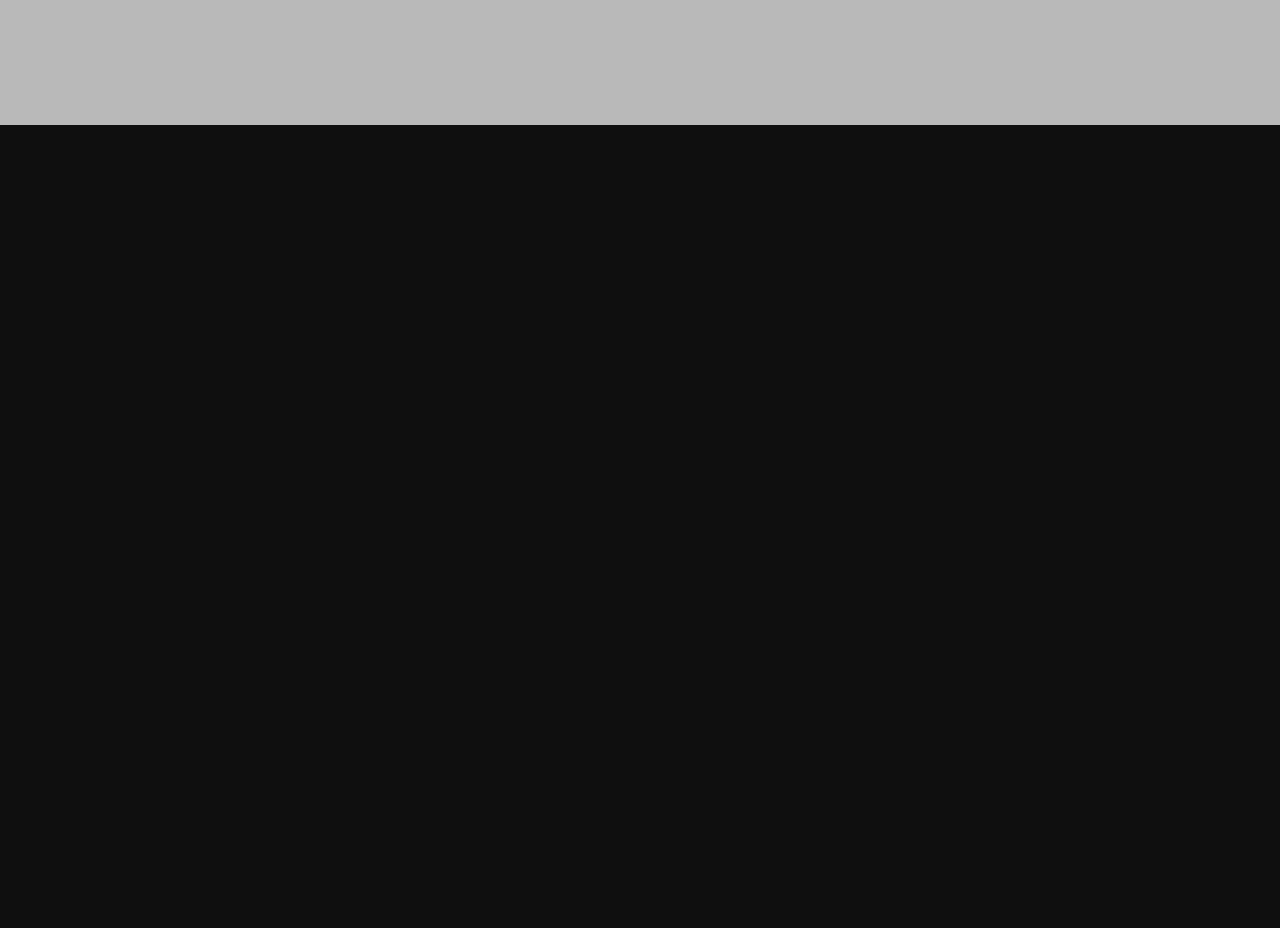
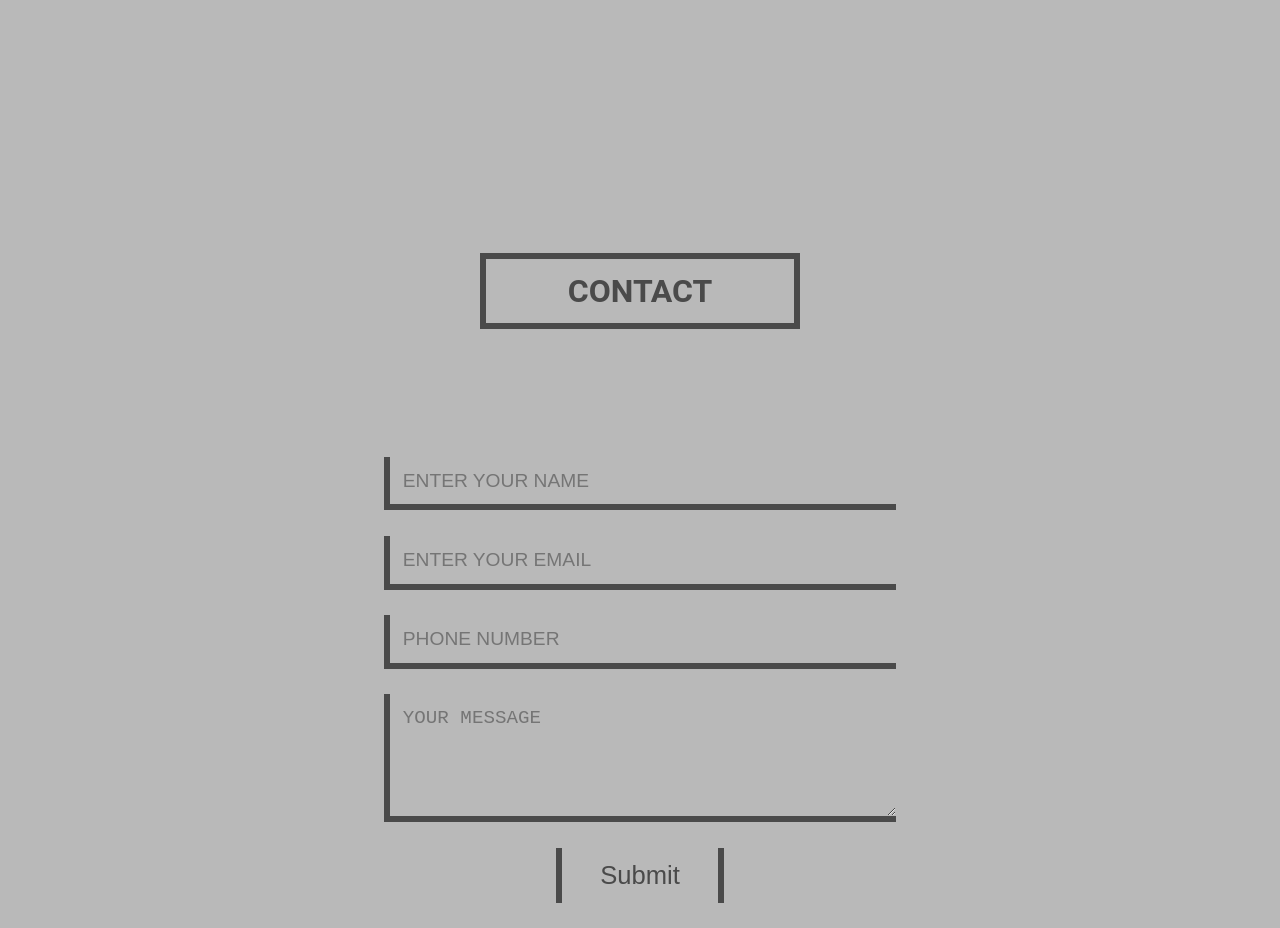
Before and after one commit to pshar-207/Portfolio, a React app: page / in a window 1280 px wide. Shown: the part 3320-4248 px from the top of the page. Before the commit the page ends 3445 px from the top, so only its background shows below. Built offline with nearby package versions, Linux system fonts and the light colour scheme; the HTML template or start-up script is replaced by a standard one.

Commit message:
add Contact section

```diff
--- a/src/App.jsx
+++ b/src/App.jsx
@@ -4,6 +4,7 @@ import HeroSection from "./Components/HeroSection/HeroSection";
 import Projects from "./Components/Projects/Projects";
 import Skills from "./Components/Skills/Skills";
 import AboutMe from "./Components/About Me/AboutMe";
+import Contact from "./Components/Contact/Contact";
 
 function App() {
   return (
@@ -12,6 +13,7 @@ function App() {
       <Projects />
       <Skills />
       <AboutMe />
+      <Contact />
     </>
   );
 }
--- /dev/null
+++ b/src/Components/Contact/Contact.css
@@ -0,0 +1,116 @@
+.Contact-container {
+  font-family: "Roboto", serif;
+  background-color: #b9b9b9;
+  color: #4a4a4a;
+  display: flex;
+  flex-direction: column;
+  align-items: center;
+}
+.Contact-Heading-container {
+  display: flex;
+  justify-content: center;
+  border: 0.5vw solid #4a4a4a;
+  color: #4a4a4a;
+  font-size: 2.5vw;
+  font-weight: bold;
+  width: 25vw;
+  margin: 10% 0;
+  padding: 1vw;
+}
+.form-container {
+  display: flex;
+  flex-direction: column;
+  gap: 2vw;
+}
+form input[type="text"],
+form input[type="email"],
+form input[type="tel"],
+form textarea {
+  outline: none;
+  background-color: #b9b9b9;
+  color: #4a4a4a;
+  border-width: 0 0 0.5vw 0.5vw;
+  border-style: solid;
+  border-color: #4a4a4a;
+  padding: 1vw;
+  width: 40vw;
+  font-size: 1.5vw;
+}
+form textarea {
+  max-width: 40vw;
+  min-width: 40vw;
+  min-height: 10vw;
+}
+input:-webkit-autofill,
+textarea:-webkit-autofill {
+  background-color: transparent !important;
+  -webkit-box-shadow: 0 0 0px 1000px #b9b9b9 inset !important;
+  -webkit-text-fill-color: #4a4a4a !important;
+}
+.form-button {
+  display: flex;
+  justify-content: center;
+}
+.form-button button {
+  background-color: #b9b9b9;
+  color: #4a4a4a;
+  font-size: 2vw;
+  border-width: 0 0.5vw;
+  border-style: solid;
+  border-color: #4a4a4a;
+  padding: 1vw 3vw;
+  margin: 2vw 0;
+  cursor: pointer;
+  position: relative;
+  overflow: hidden;
+}
+
+.form-button button::before,
+.form-button button::after {
+  content: "";
+  position: absolute;
+  width: 100%;
+  height: 0.5vw;
+  background-color: #4a4a4a;
+  transform: scaleX(0);
+  transition: transform 0.3s ease-out;
+}
+.form-button button::before {
+  bottom: 0;
+  right: -0.5vw;
+  transform-origin: bottom right;
+}
+.form-button button::after {
+  top: 0;
+  left: 0;
+  transform-origin: top left;
+}
+.form-button button:hover::before {
+  transform: scaleX(1.2);
+}
+.form-button button:hover::after {
+  transform: scaleX(1);
+}
+
+/* Mobile Screen */
+@media screen and (max-aspect-ratio: 1/1.5) {
+  .form-container {
+    gap: 8vw;
+  }
+  form input[type="text"],
+  form input[type="email"],
+  form input[type="tel"],
+  form textarea {
+    padding: 1vw;
+    width: 50vw;
+    font-size: 2vw;
+  }
+  form textarea {
+    max-width: 50vw;
+    min-width: 50vw;
+  }
+  .form-button button {
+    font-size: 2.5vw;
+    margin: 5vw 0;
+  }
+}
--- /dev/null
+++ b/src/Components/Contact/Contact.jsx
@@ -0,0 +1,40 @@
+import React from "react";
+import "./Contact.css";
+
+export default function Contact() {
+  return (
+    <>
+      <div className="Contact-container">
+        <div className="Contact-Heading-container">
+          <span>CONTACT</span>
+        </div>
+        <form action="">
+          <div className="form-container">
+            <input
+              type="text"
+              name="name"
+              placeholder="ENTER YOUR NAME"
+              required
+            />
+            <input
+              type="email"
+              name="email"
+              placeholder="ENTER YOUR EMAIL"
+              required
+            />
+            <input
+              type="tel"
+              name="Phone"
+              pattern="[0-9]{10}"
+              placeholder="PHONE NUMBER"
+            />
+            <textarea name="message" placeholder="YOUR MESSAGE" required />
+          </div>
+          <div className="form-button">
+            <button type="submit">Submit</button>
+          </div>
+        </form>
+      </div>
+    </>
+  );
+}
```
